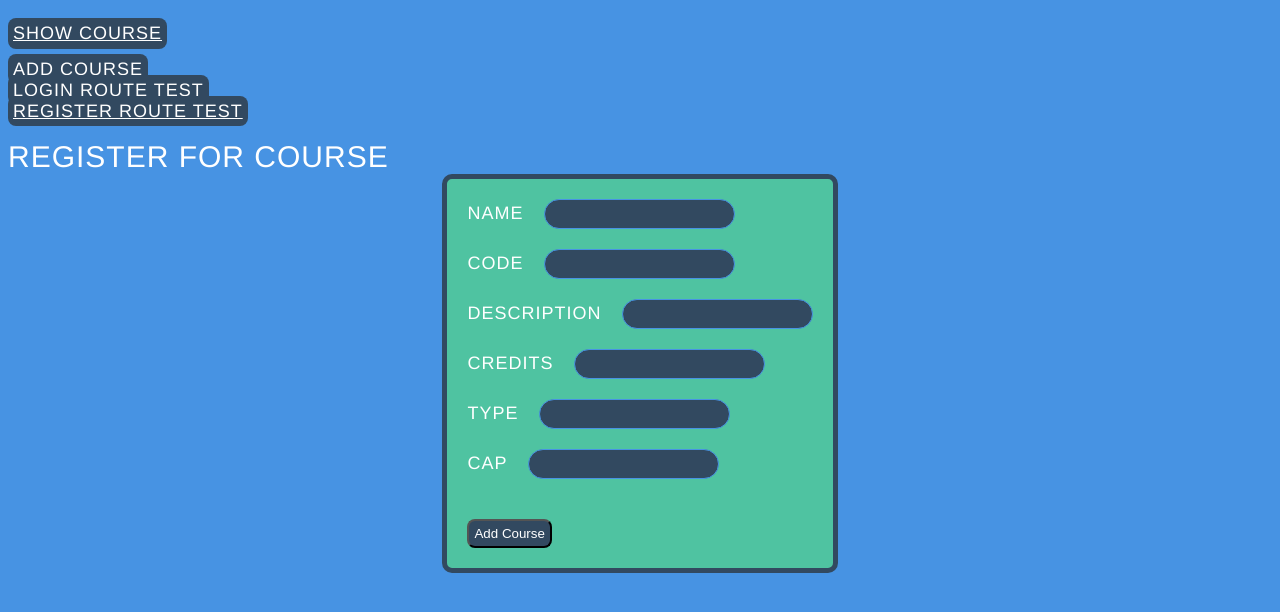
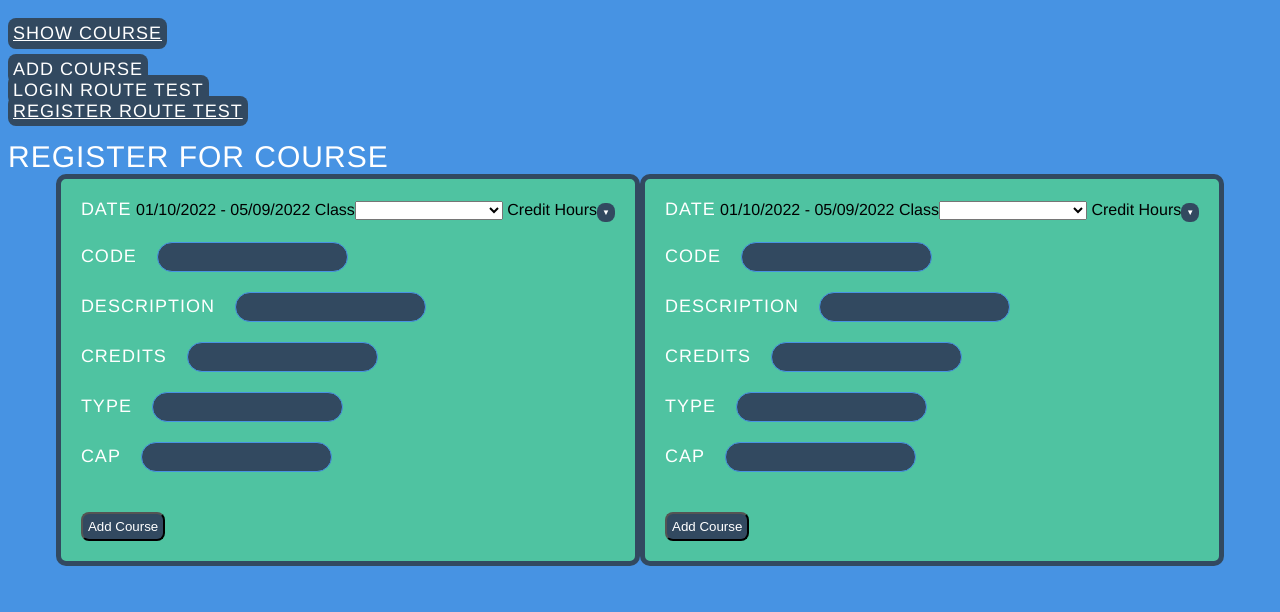
Before and after one commit to MicrowavedBunny/CIS480-Capstone-group2, an Angular app: page /add-course in a window 1280 px wide. Shown: the top 612 px of the page. Built offline with nearby package versions, Linux system fonts and the light colour scheme.

Commit message:
Added dropdown menus

```diff
--- a/src/app/components/course-components/add-course/add-course.component.css
+++ b/src/app/components/course-components/add-course/add-course.component.css
@@ -0,0 +1,44 @@
+/* Dropdown Button */
+.dropbtn {
+    background-color: #324960;
+    color: white;
+    padding: 5px;
+    font-size: 8px;
+    border: none;
+    cursor: pointer;
+  }
+
+  /* Dropdown button on hover & focus */
+  .dropbtn:hover, .dropbtn:focus {
+    background-color: #2980B9;
+  }
+
+  /* The container <div> - needed to position the dropdown content */
+  .dropdown {
+    position: relative;
+    display: inline-block;
+  }
+
+  /* Dropdown Content (Hidden by Default) */
+  .dropdown-content {
+    display: none;
+    position: absolute;
+    background-color: #f1f1f1;
+    min-width: 160px;
+    box-shadow: 0px 8px 16px 0px rgba(0,0,0,0.2);
+    z-index: 1;
+  }
+
+  /* Links inside the dropdown */
+  .dropdown-content a {
+    color: black;
+    padding: 12px 16px;
+    text-decoration: none;
+    display: block;
+  }
+
+  /* Change color of dropdown links on hover */
+  .dropdown-content a:hover {background-color: #ddd}
+
+  /* Show the dropdown menu (use JS to add this class to the .dropdown-content container when the user clicks on the dropdown button) */
+  .show {display:block;}
--- a/src/app/components/course-components/add-course/add-course.component.html
+++ b/src/app/components/course-components/add-course/add-course.component.html
@@ -3,8 +3,83 @@
     <div class="col-md-4">
         <form [formGroup]="courseForm" (ngSubmit)="onSubmit()">
             <div class="form-group">
-                <label>name</label>
-                <input class="form-control" type="text" formControlName="name" required>
+                <label>Date</label>
+                <a> 01/10/2022 - 05/09/2022</a>
+                <a> Class</a>
+                <a>
+                    <select formControlName="name" id="id1">
+                        <option value="Intro to Programming">Intro to Programming</option>
+                        <option value="name"> m</option>
+                    </select>
+                <!--<div class="dropdown">
+                    <button onclick="myFunction()" class="dropbtn">▼</button>
+                    <div id="myDropdown" class="dropdown-content">
+                      <a>Intro to Programming</a>
+                    </div>
+                </div>
+                -->
+                </a>
+                <a> Credit Hours</a>
+                <div class="dropdown">
+                    <button onclick="myFunction()" class="dropbtn">▼</button>
+                    <div id="myDropdown" class="dropdown-content">
+                      <a href="">3</a>
+                    </div>
+                </div>
+            </div>
+            <div class="form-group">
+                <label>code</label>
+                <input class="form-control" type="text" formControlName="code" required>
+            </div>
+            <div class="form-group">
+                <label>description</label>
+                <input class="form-control" type="text" formControlName="description" required>
+            </div>
+            <div class="form-group">
+                <label>credits</label>
+                <input class="form-control" type="number" formControlName="credits" required>
+            </div>
+            <div class="form-group">
+                <label>type</label>
+                <input class="form-control" type="text" formControlName="type" required>
+            </div>
+            <div class="form-group">
+                <label>cap</label>
+                <input class="form-control" type="number" formControlName="cap" required>
+            </div>
+
+            <div class="form-group">
+                <input class="form-control" type="hidden" formControlName="owner" required>
+            </div>
+            <div class="form-group">
+                <button class="btn btn-primary btn-block" type="submit">Add Course</button>
+            </div>
+        </form>
+                <form [formGroup]="courseForm2" (ngSubmit)="onSubmit()">
+            <div class="form-group">
+                <label>Date</label>
+                <a> 01/10/2022 - 05/09/2022</a>
+                <a> Class</a>
+                <a>
+                    <select formControlName="name" id="id1">
+                        <option value="Intro to Programming">Intro to Programming</option>
+                        <option value="name"> m</option>
+                    </select>
+                <!--<div class="dropdown">
+                    <button onclick="myFunction()" class="dropbtn">▼</button>
+                    <div id="myDropdown" class="dropdown-content">
+                      <a>Intro to Programming</a>
+                    </div>
+                </div>
+                -->
+                </a>
+                <a> Credit Hours</a>
+                <div class="dropdown">
+                    <button onclick="myFunction()" class="dropbtn">▼</button>
+                    <div id="myDropdown" class="dropdown-content">
+                      <a href="">3</a>
+                    </div>
+                </div>
             </div>
             <div class="form-group">
                 <label>code</label>
--- a/src/app/components/course-components/add-course/add-course.component.ts
+++ b/src/app/components/course-components/add-course/add-course.component.ts
@@ -12,6 +12,7 @@ import { FormGroup, FormBuilder } from '@angular/forms';
 export class AddCourseComponent implements OnInit {
 
   courseForm: FormGroup;
+  courseForm2: FormGroup;
 
   constructor(
     public formBuilder: FormBuilder,
@@ -26,11 +27,21 @@ export class AddCourseComponent implements OnInit {
       credits: [''],
       type: [''],
       cap: [''],
-      owner: ['test']  //this cant be '' or it will clear the form value (if it is set in the hidden form inside html) this is where we need to pass in the user id from the other collection
+      owner: [localStorage.getItem("studentId")]  //this cant be '' or it will clear the form value (if it is set in the hidden form inside html) this is where we need to pass in the user id from the other collection
+    })
+    this.courseForm2 = this.formBuilder.group({
+      name: [''],
+      code: [''],
+      description: [''],
+      credits: [''],
+      type: [''],
+      cap: [''],
+      owner: [localStorage.getItem("studentId")]  //this cant be '' or it will clear the form value (if it is set in the hidden form inside html) this is where we need to pass in the user id from the other collection
     })
    }
 
   ngOnInit(): void {  }
+
 
   onSubmit(): any {
     this.crudService.AddCourse(this.courseForm.value)
@@ -40,6 +51,13 @@ export class AddCourseComponent implements OnInit {
       }, (err) => {
         console.log(err);
       });
+      this.crudService.AddCourse(this.courseForm2.value)
+      .subscribe(() => {
+        console.log('Data added successfully')
+        this.ngZone.run(() => this.router.navigateByUrl('/course-list'))
+      }, (err) => {
+        console.log(err);
+      });
   }
 
 }
```
